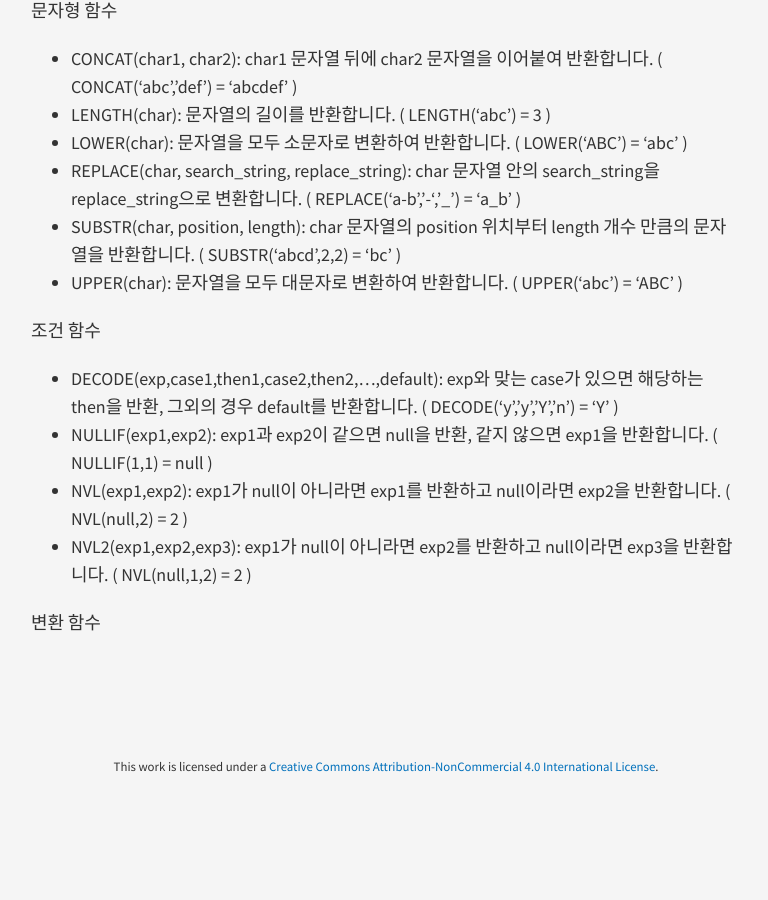
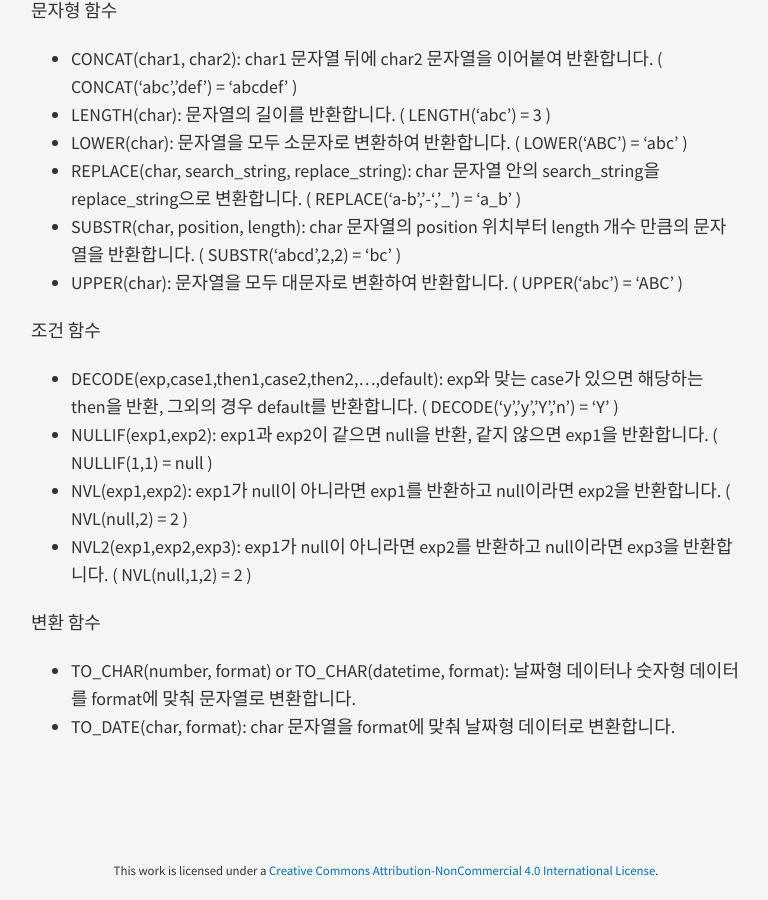
Before and after one commit to kimtu89/kimtu89.github.com, a Jekyll site: the page built from _posts/2015-03-22-oraclefunction.md, in a window 1280 px wide and 900 px high, scrolled down 932 px. Shown: the whole window, without its empty margins (254-1022 px from the left). Built offline with Jekyll 4.4.1, drawn with Linux system fonts in a browser that asks for light colours; nearby versions of some CDN libraries; Markdown is read by kramdown in place of the engine named in the settings; comment, search, counter and statistics services are not loaded; before the commit the page ends 1728 px from its top, so only the background shows below that; some of the changed text lies outside the part shown.

Commit message:
Update 2015-03-22-oraclefunction.md

```diff
--- a/_posts/2015-03-22-oraclefunction.md
+++ b/_posts/2015-03-22-oraclefunction.md
@@ -1,6 +1,6 @@
 ---
 layout: post
-title: (기술)오라클 내장함수
+title: (기술) 오라클 내장함수
 ---
 
 간단한 업무를 몇 개 맡게 되면서 여러 쿼리문도 접하게 되었습니다.
@@ -48,3 +48,6 @@ title: (기술)오라클 내장함수
  - NVL2(exp1,exp2,exp3): exp1가 null이 아니라면 exp2를 반환하고 null이라면 exp3을 반환합니다. ( NVL(null,1,2) = 2 )
 
 변환 함수
+
+ - TO_CHAR(number, format) or TO_CHAR(datetime, format): 날짜형 데이터나 숫자형 데이터를 format에 맞춰 문자열로 변환합니다.
+ - TO_DATE(char, format): char 문자열을 format에 맞춰 날짜형 데이터로 변환합니다.
```
